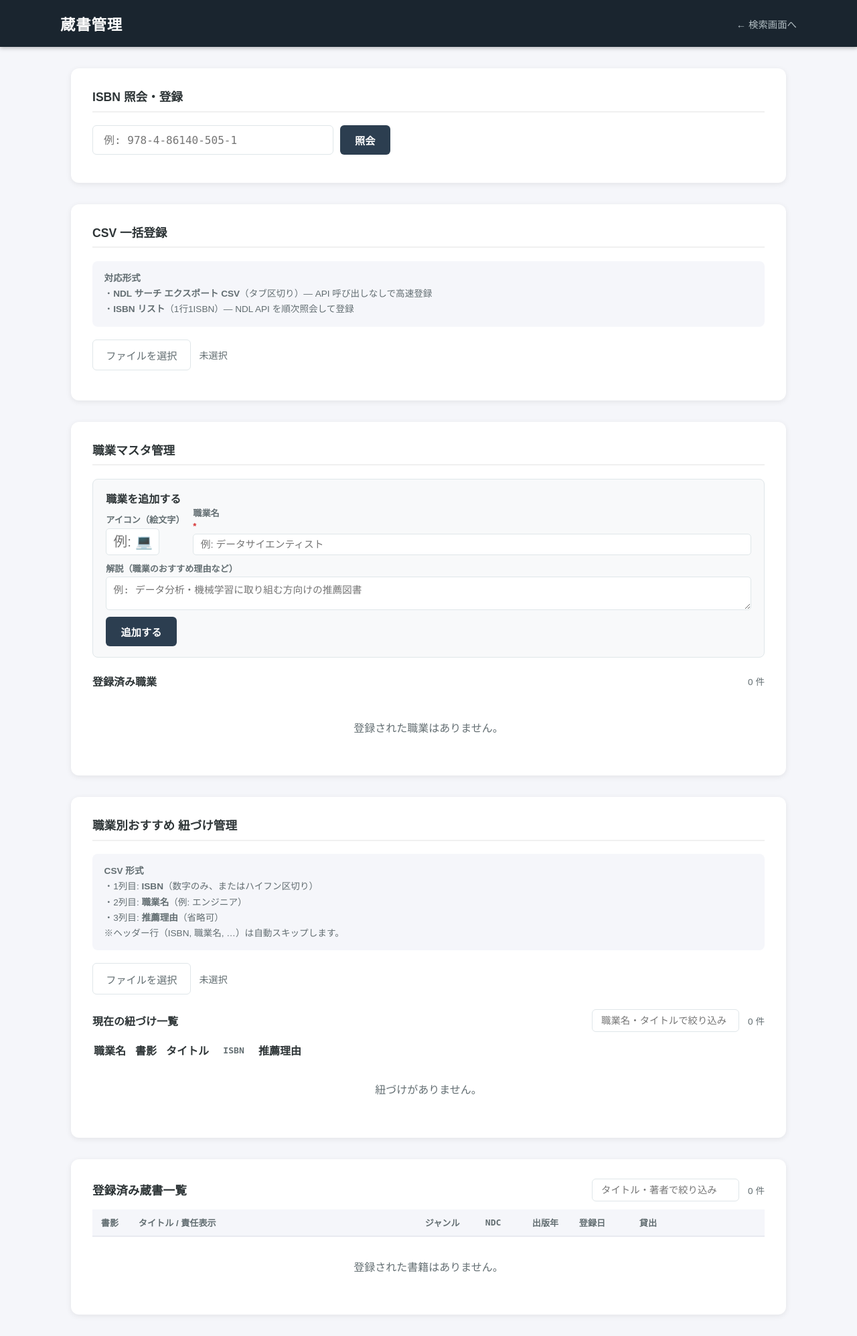
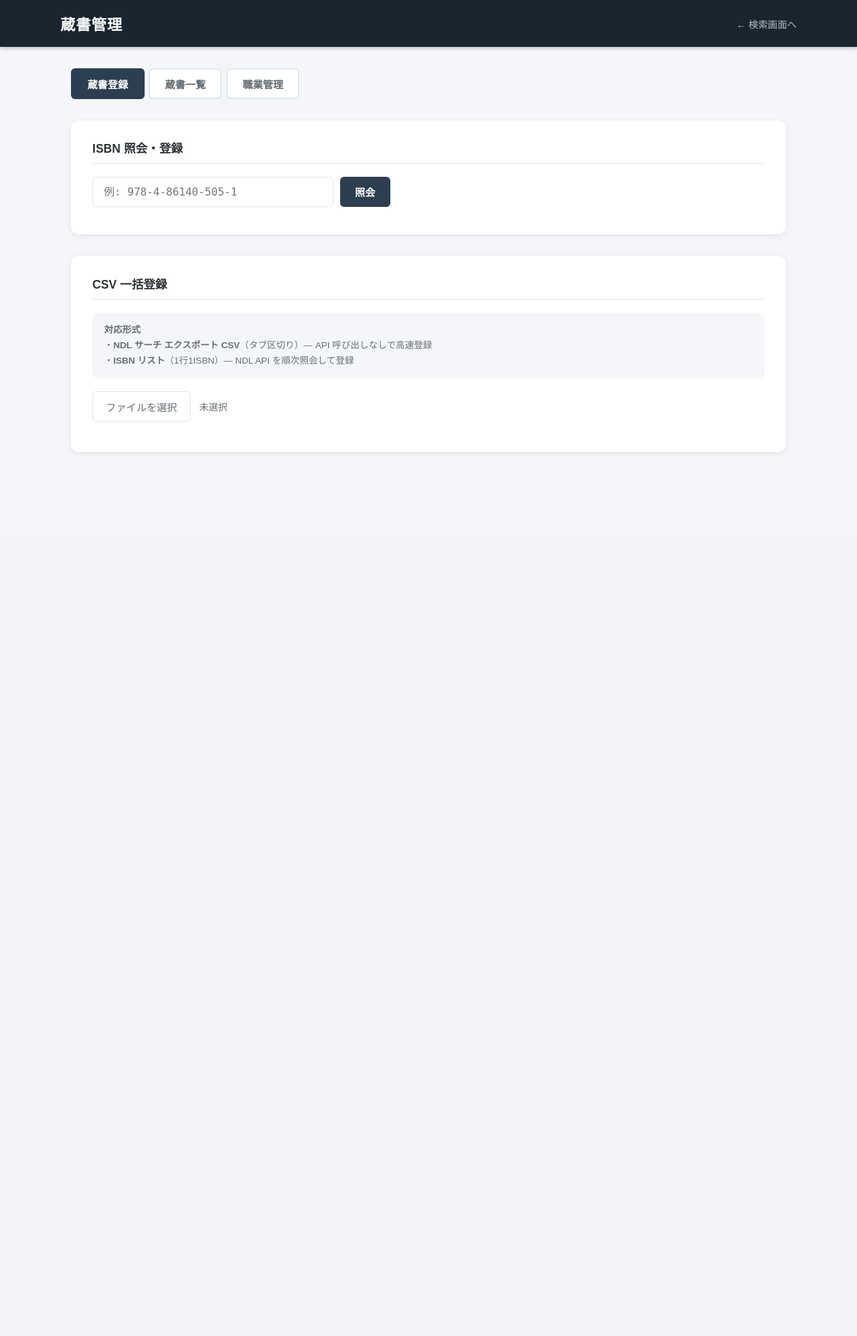
Before and after one commit to kinakomochi1359/ai_testmode, a Flask app: page /admin in a window 1280 px wide. Shown: the whole page at 67% size. After the commit the page ends 630 px from the top, so only its background shows below. Run offline with Flask 3, Linux system fonts and the light colour scheme; data that the repository does not hold is empty; some libraries are stand-ins or nearby versions.

Commit message:
Reorganize admin page into tabs; add ISBN search to book list
- Tab 1「蔵書登録」: ISBN照会 + CSV一括登録
- Tab 2「蔵書一覧」: 登録済み蔵書（タイトル/著者/ISBNで絞り込み）
- Tab 3「職業管理」: 職業マスタ + 紐づけCSV登録
- Book list search now matches ISBN (hyphen-insensitive)

https://claude.ai/code/session_017QLdkGcGV6Gg7k54CQ1Wir

```diff
--- a/static/admin.js
+++ b/static/admin.js
@@ -106,6 +106,7 @@ document.addEventListener('DOMContentLoaded', () => {
       genres.map(g => `<option value="${esc(g)}">`).join('');
   });
 
+  initTabs();
   initLookup();
   initCSV();
   initOccMaster();
@@ -114,6 +115,20 @@ document.addEventListener('DOMContentLoaded', () => {
   initEditModal();
   initConfirmModal();
 });
+
+/* ================================================================
+   タブ切り替え
+================================================================ */
+function initTabs() {
+  document.querySelectorAll('.admin-tabs .tab-btn').forEach(btn => {
+    btn.addEventListener('click', () => {
+      document.querySelectorAll('.admin-tabs .tab-btn').forEach(b => b.classList.remove('active'));
+      document.querySelectorAll('.admin-main > .tab-panel').forEach(p => p.classList.add('hidden'));
+      btn.classList.add('active');
+      document.getElementById('tab-' + btn.dataset.tab).classList.remove('hidden');
+    });
+  });
+}
 
 /* ================================================================
    ① ISBN 照会・登録
@@ -373,7 +388,8 @@ function renderTable(books) {
     ? books.filter(b =>
         (b.title          ?? '').toLowerCase().includes(q) ||
         (b.responsibility ?? '').toLowerCase().includes(q) ||
-        (b.author         ?? '').toLowerCase().includes(q))
+        (b.author         ?? '').toLowerCase().includes(q) ||
+        (b.isbn           ?? '').replace(/-/g, '').includes(q.replace(/-/g, '')))
     : books;
 
   setText('list-count', `${filtered.length} 件`);
--- a/static/style.css
+++ b/static/style.css
@@ -410,6 +410,16 @@ main {
   max-width: 1100px;
   margin: 2rem auto;
   padding: 0 1rem;
+  display: flex;
+  flex-direction: column;
+  gap: 2rem;
+}
+
+.admin-tabs {
+  margin-bottom: 0;
+}
+
+.admin-main > .tab-panel {
   display: flex;
   flex-direction: column;
   gap: 2rem;
--- a/templates/admin.html
+++ b/templates/admin.html
@@ -16,7 +16,17 @@
 
   <main class="admin-main">
 
-    <!-- ① ISBN 照会・登録 -->
+    <!-- タブ -->
+    <div class="tabs admin-tabs">
+      <button class="tab-btn active" data-tab="register">蔵書登録</button>
+      <button class="tab-btn" data-tab="booklist">蔵書一覧</button>
+      <button class="tab-btn" data-tab="occupation">職業管理</button>
+    </div>
+
+    <!-- ======== Tab 1: 蔵書登録 ======== -->
+    <div id="tab-register" class="tab-panel">
+
+      <!-- ISBN 照会・登録 -->
       <section class="admin-card">
         <h2 class="admin-section-title">ISBN 照会・登録</h2>
         <div class="lookup-row">
@@ -46,7 +56,7 @@
         </div>
       </section>
 
-    <!-- ② CSV 一括登録 -->
+      <!-- CSV 一括登録 -->
       <section class="admin-card">
         <h2 class="admin-section-title">CSV 一括登録</h2>
         <div class="csv-format-note">
@@ -81,11 +91,48 @@
         </div>
       </section>
 
-    <!-- ③-b 職業マスタ管理 -->
+    </div><!-- /tab-register -->
+
+    <!-- ======== Tab 2: 蔵書一覧 ======== -->
+    <div id="tab-booklist" class="tab-panel hidden">
+
+      <section class="admin-card">
+        <div class="book-list-header">
+          <h2 class="admin-section-title">登録済み蔵書一覧</h2>
+          <div class="list-controls">
+            <input type="text" id="list-search" placeholder="タイトル・著者・ISBNで絞り込み" class="list-search-input" style="width:260px">
+            <span id="list-count" class="list-count"></span>
+          </div>
+        </div>
+        <div class="table-wrap">
+          <table id="book-table">
+            <thead>
+              <tr>
+                <th class="col-cover">書影</th>
+                <th class="col-title">タイトル / 責任表示</th>
+                <th class="col-genre">ジャンル</th>
+                <th class="col-ndc">NDC</th>
+                <th class="col-year">出版年</th>
+                <th class="col-reg">登録日</th>
+                <th class="col-status">貸出</th>
+                <th class="col-action"></th>
+              </tr>
+            </thead>
+            <tbody id="book-tbody"></tbody>
+          </table>
+          <p id="table-empty" class="no-result hidden">登録された書籍はありません。</p>
+        </div>
+      </section>
+
+    </div><!-- /tab-booklist -->
+
+    <!-- ======== Tab 3: 職業管理 ======== -->
+    <div id="tab-occupation" class="tab-panel hidden">
+
+      <!-- 職業マスタ管理 -->
       <section class="admin-card">
         <h2 class="admin-section-title">職業マスタ管理</h2>
 
-      <!-- 新規追加フォーム -->
         <div class="occ-add-form">
           <h3 class="occ-links-title">職業を追加する</h3>
           <div class="occ-add-row">
@@ -109,7 +156,6 @@
           </div>
         </div>
 
-      <!-- 職業一覧 -->
         <div class="occ-links-header" style="margin-top:1.4rem">
           <h3 class="occ-links-title">登録済み職業</h3>
           <span id="occ-master-count" class="list-count"></span>
@@ -117,7 +163,7 @@
         <div id="occ-master-list" class="occ-master-list"></div>
       </section>
 
-    <!-- ④ 職業別おすすめ 紐づけ管理 -->
+      <!-- 職業別おすすめ 紐づけ管理 -->
       <section class="admin-card">
         <h2 class="admin-section-title">職業別おすすめ 紐づけ管理</h2>
         <div class="csv-format-note">
@@ -172,34 +218,7 @@
         </div>
       </section>
 
-    <!-- ③ 登録済み蔵書一覧 -->
-    <section class="admin-card">
-      <div class="book-list-header">
-        <h2 class="admin-section-title">登録済み蔵書一覧</h2>
-        <div class="list-controls">
-          <input type="text" id="list-search" placeholder="タイトル・著者で絞り込み" class="list-search-input">
-          <span id="list-count" class="list-count"></span>
-        </div>
-      </div>
-      <div class="table-wrap">
-        <table id="book-table">
-          <thead>
-            <tr>
-              <th class="col-cover">書影</th>
-              <th class="col-title">タイトル / 責任表示</th>
-              <th class="col-genre">ジャンル</th>
-              <th class="col-ndc">NDC</th>
-              <th class="col-year">出版年</th>
-              <th class="col-reg">登録日</th>
-              <th class="col-status">貸出</th>
-              <th class="col-action"></th>
-            </tr>
-          </thead>
-          <tbody id="book-tbody"></tbody>
-        </table>
-        <p id="table-empty" class="no-result hidden">登録された書籍はありません。</p>
-      </div>
-    </section>
+    </div><!-- /tab-occupation -->
 
   </main>
 
```
Lines whose indentation alone changed are shown as unchanged.
